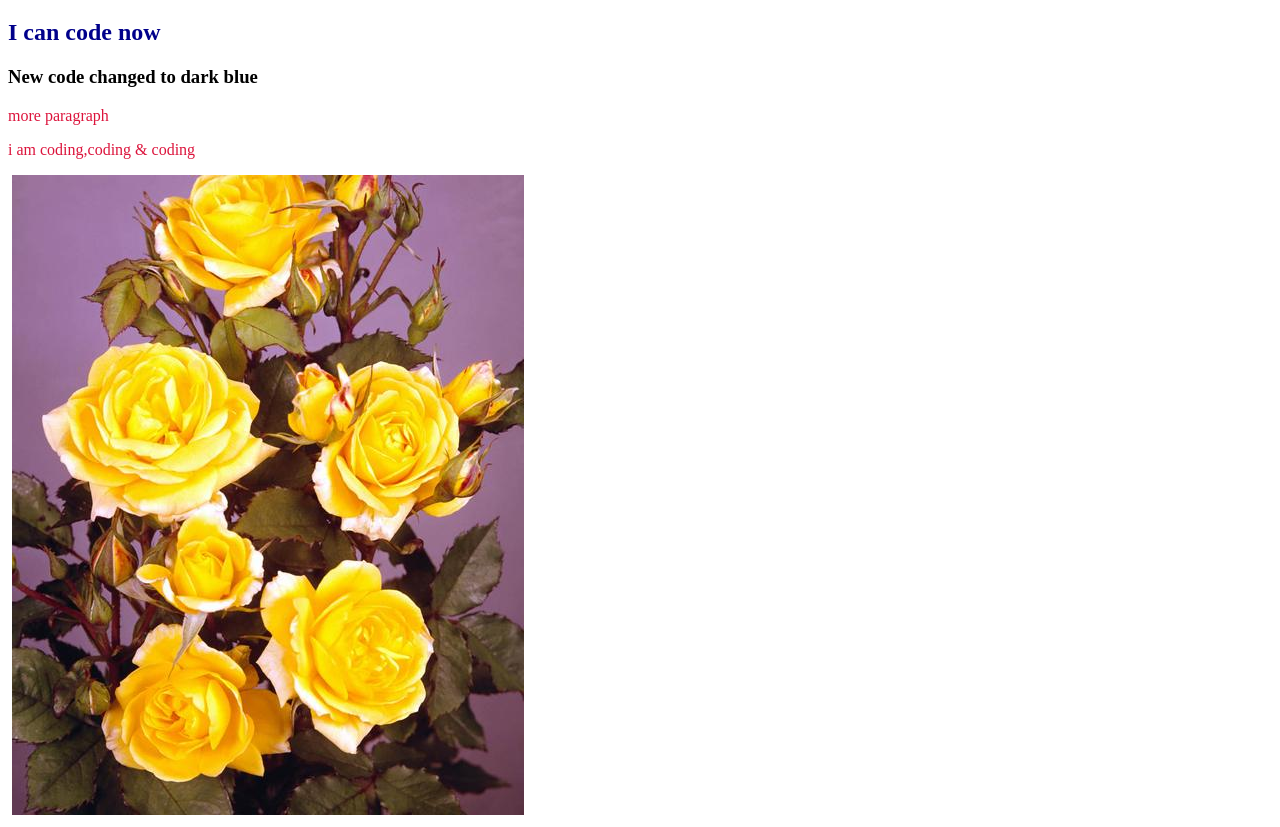
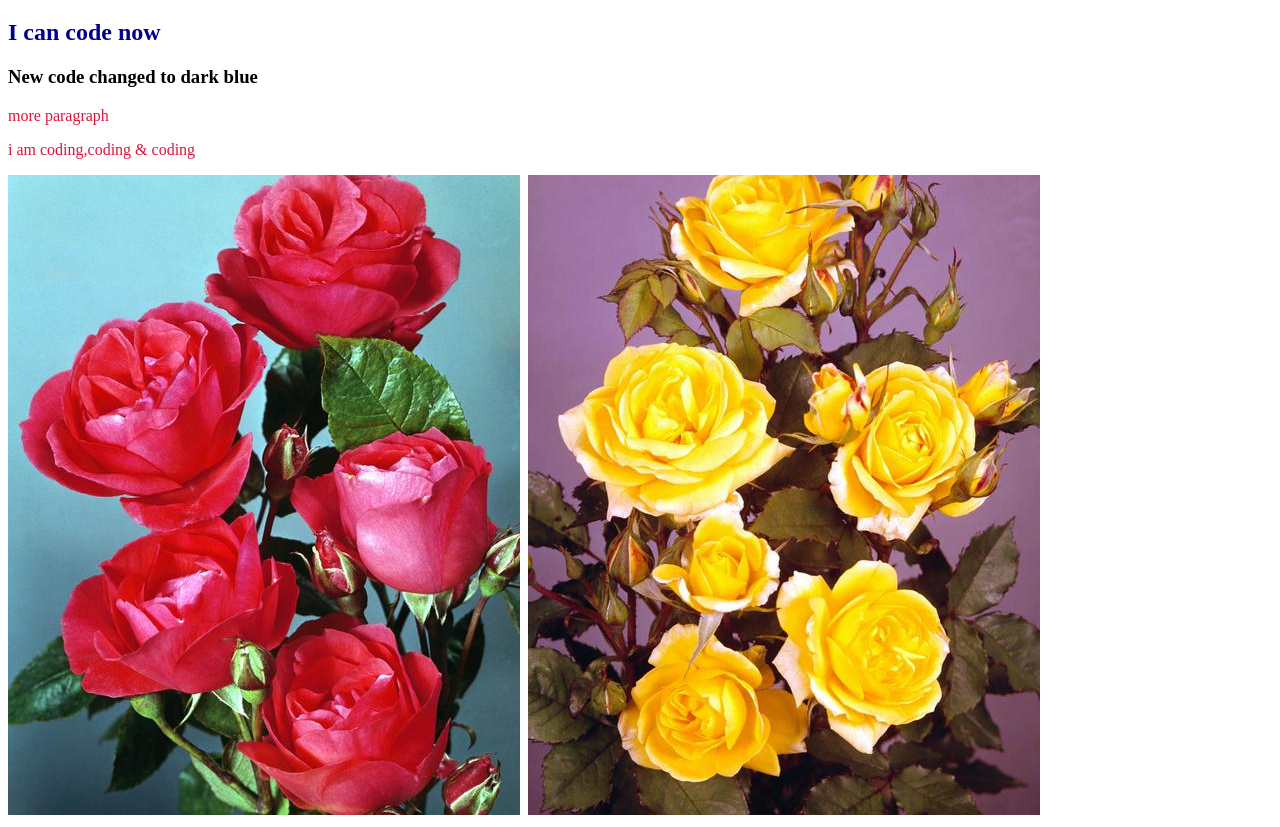
Before and after one commit to Ashfika-Lira/my-second-repo, a plain HTML site: page index.html in a window 1280 px wide. Shown: the part 61-888 px from the top of the page. Drawn offline with Linux system fonts and the light colour scheme.

Commit message:
rose again

```diff
--- a/index.html
+++ b/index.html
@@ -13,6 +13,7 @@
     <h3>New code changed to dark blue</h3>
     <p>more paragraph</p>
     <p>i am coding,coding & coding</p>
+    <img src="images/Rose 12.JPG" alt="">
     <img src="Rose 3.JPG" alt="">
     <img src="Rose 18.JPG" alt="">
 </body>
```
Also changed, not shown: images/Rose 12.JPG (renamed from Rose 12.JPG).
